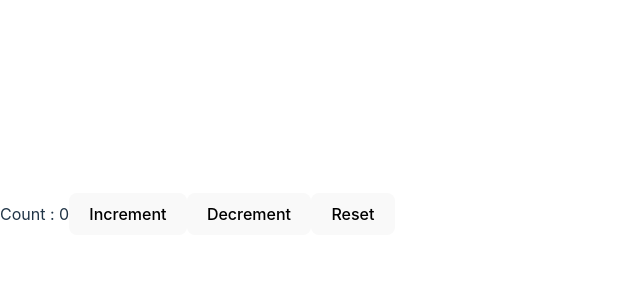
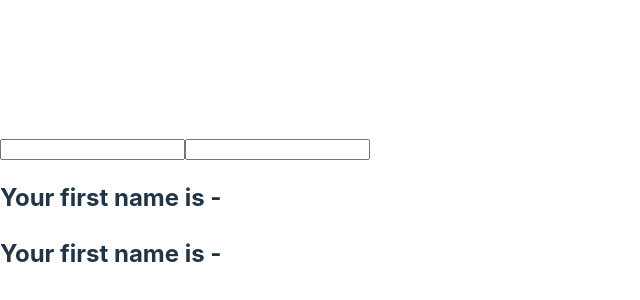
Before and after one commit to tanmayagrwl/React-hooks, a React (Vite) app: page / in a window 1280 px wide. Shown: the part 186-486 px from the top of the page, without its empty margins (0-640 px from the left). Built offline with nearby package versions, Linux system fonts and the light colour scheme.

Commit message:
usestate hook with object

```diff
--- a/src/App.jsx
+++ b/src/App.jsx
@@ -1,13 +1,14 @@
 
 
 import ClassCounter from './Components/ClassCounter'
-import HookCounterTwo from './Components/HookCounterTwo'
+import HookCounterThree from './Components/HookCounterThree'
+import HookCounterTwo from './Components/HookCounterThree'
 function App() {
 
   return (
     <>
 
-     <HookCounterTwo />
+     <HookCounterThree />
     </>
   )
 }
--- /dev/null
+++ b/src/Components/HookCounterThree.jsx
@@ -0,0 +1,18 @@
+import React, {useState} from 'react'
+
+function HookCounterThree() {
+    const [name , setName  ] = useState({firstName: '', lastName: ''})
+  return (
+    <div>
+        <form action="">
+            <input type="text" value={name.firstName} onChange={e => setName({...name, firstName: e.target.value})} />
+            <input type="text" value={name.lastName} onChange={e => setName({...name, lastName: e.target.value})} />
+                <h2>Your first name is - {name.firstName}</h2>
+                <h2>Your first name is - {name.lastName}</h2>
+        </form>
+
+    </div>
+  )
+}
+
+export default HookCounterThree
```
